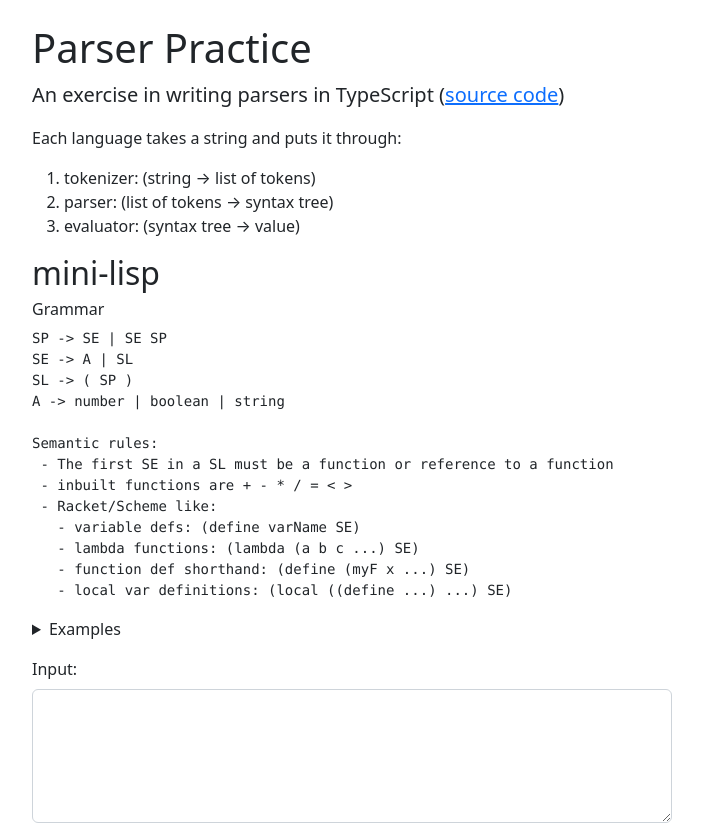
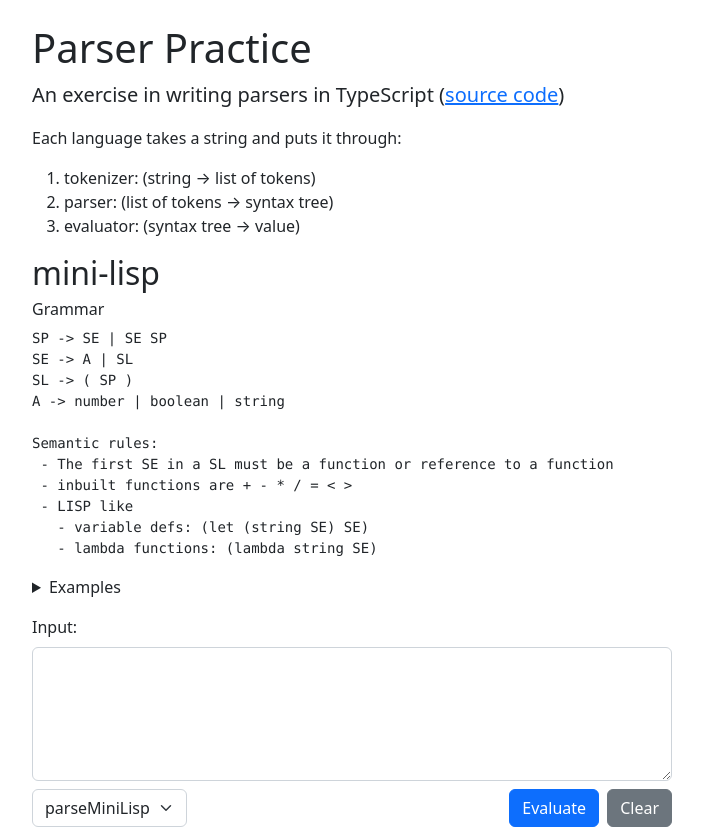
Before and after one commit to adueck/parser-practice, a React (Vite) app: page / in a window 1280 px wide. Shown: the top 829 px of the page, without its empty margins (50-753 px from the left). Built offline with nearby package versions, Linux system fonts and the light colour scheme.

Commit message:
simplify mini-lisp and fix functions, now recursion works

```diff
--- a/src/components/LanguageShowcase.tsx
+++ b/src/components/LanguageShowcase.tsx
@@ -41,7 +41,6 @@ function LanguageShowCase<T>({ tokenizer, parsers, evaluator, title, grammar, ex
     handleClear();
     setText(t);
   }
-  console.log({ result });
   return (
     <div className="mb-4" style={{ maxWidth: "40rem" }}>
       <h2>{title}</h2>
--- a/src/languages/comma-list/grammar.ts
+++ b/src/languages/comma-list/grammar.ts
@@ -1,16 +1,18 @@
 export const cListGrammar = `C -> [ES]
 ES -> ε | E ESTail
 ESTail -> ε | , E ESTail
-E -> n | C`
+E -> number | C`;
 
-// Alternate ES
-// ES -> E | ε
+// Alternate with double lookahead
+// C -> [ES]
+// ES -> ε | E
+// E -> I | I , E
+// I -> number | C
 
-// double lookahead
-// E -> number | number , E
-// single lookahead
-// E -> ε | number ETail
-// ETail -> ε | , number ETail
+// Alternate with double lookahead - non empty
+// C -> [ES]
+// ES -> I | I , E
+// I -> number | C
 
 export type CList = Element[];
 export type Element = number | CList;
--- a/src/languages/mini-lisp/evaluator.ts
+++ b/src/languages/mini-lisp/evaluator.ts
@@ -1,16 +1,17 @@
 import {
-    SP, SE, SL, A,
+    SP, SE, SL, A, Lambda
 } from "./grammar";
-import inbuiltFunctions from "./inbuilt-functions";
 
 // SP -> SE | SE SP
 // SE -> A | SL
 // SL -> ( SP )
 // A -> number | boolean | string
 
-type VarTable = Record<string, any>;
+type VarTable = Record<string, Value>;
 
-export function evaluateMiniLisp(sp: SP): (number | boolean)[] {
+type Value = number | boolean | Lambda;
+
+export function evaluateMiniLisp(sp: SP): Value[] {
     const varTable: VarTable = {};
 
     // evaluate root SP
@@ -19,9 +20,9 @@ export function evaluateMiniLisp(sp: SP): (number | boolean)[] {
         return v === null
             ? arr
             : [...arr, v];
-    }, [] as (number | boolean)[]);
+    }, [] as Value[]);
 
-    function evaluateSE(se: SE, localVars: VarTable): number | boolean | null {
+    function evaluateSE(se: SE, localVars: VarTable): Value {
         if (typeof se === "object") {
             return evaluateSL(se, localVars)
         } else {
@@ -29,97 +30,98 @@ export function evaluateMiniLisp(sp: SP): (number | boolean)[] {
         }
     }
 
-    function evaluateSL(sl: SL, localVars: VarTable): number | boolean | null {
-        const { content } = sl;
-        const [op, ...args] = content;
-        // SL is a define statement
-        if (op === "define") {
-            evaluateDefine(sl, localVars);
-            return null;
+    function evaluateSL(sl: SL, localVars: VarTable): Value {
+        const [f, ...elems] = sl.content;
+        if (typeof f !== "string") {
+            throw new Error("first element of S-Expr must be function name");
         }
-        if (op === "local") {
-            return evaluateLocal(args[0], args[1], localVars);
-        }
-        // SL is a regular SL, look for function
-        if (typeof op === "string") {
-            const inBuiltF = inbuiltFunctions[op];
-            if (inBuiltF) {
-                return inBuiltF(...args.map(a => evaluateSE(a, localVars)));
+        if (["+", "-", "*", "/", "=", "<", ">"].includes(f as string)) {
+            const a = evaluateSE(elems[0], localVars);
+            const b = evaluateSE(elems[1], localVars);
+            if (f === "=") {
+                return a === b;
+            }
+            if (typeof a !== "number" || typeof b !== "number") {
+                throw new Error("arguments must be numbers");
+            }
+            if (f === "+") {
+                return a + b;
+            }
+            if (f === "-") {
+                return a - b;
+            }
+            if (f === "*") {
+                return a * b;
+            }
+            if (f === "/") {
+                return a / b;
+            }
+            if (f === ">") {
+                return a > b;
+            }
+            if (f === "<") {
+                return a < b;
             }
         }
-        const opF = typeof op === "string"
-            ? localVars[op]
-            : op;
-        if (typeof opF === "object" && opF.content[0] === "lambda") {
-            return evaluateLambda(opF, args, localVars);
+        if (f === "if") {
+            return evaluateSE(elems[0], localVars)
+                ? evaluateSE(elems[1], localVars)
+                : evaluateSE(elems[2], localVars);
         }
-        throw new Error("first argument of SE must be a function")
+        if (f === "let") {
+            const decl = elems[0];
+            if (typeof decl !== "object") {
+                throw new Error("illegal let format");
+            }
+            const varName = decl.content[0];
+            const varVal = decl.content[1];
+            if (typeof varName !== "string") {
+                throw new Error("variable name must be string");
+            }
+            const newVars = {
+                ...localVars,
+                [varName]: evaluateSE(varVal, localVars),
+            }
+            const body = elems[1];
+            return evaluateSE(body, newVars);
+        }
+        if (f === "lambda") {
+            const arg = elems[0];
+            const body = elems[1];
+            if (typeof arg !== "string") {
+                throw new Error("function parameter must be a string");
+            }
+            return {
+                arg,
+                body,
+            };
+        }
+        const fv = localVars[f];
+        if (typeof fv !== "object") {
+            throw new Error(`function '${f}' not defined`);
+        }
+        return applyLambda(fv, elems[0], localVars);
     }
 
-    function evaluateA(a: A, localVars: VarTable): number | boolean | null {
+    function applyLambda(l: Lambda, v: SE, localVars: VarTable): Value {
+        const param = evaluateSE(v, localVars);
+        const newVars: VarTable = {
+            ...localVars,
+            [l.arg]: param,
+        };
+        console.log(`value is ${param}`);
+        return evaluateSE(l.body, newVars);
+    }
+
+    function evaluateA(a: A, localVars: VarTable): Value {
         if (typeof a === "number" || typeof a === "boolean") {
             return a;
         }
+        const val = localVars[a];
         if (localVars[a] === undefined) {
             throw new Error(`undefined variable ${a}`);
         }
-        return evaluateSE(localVars[a], localVars);
+        return val;
     }
 
-    function evaluateLocal(defines: SE, body: SE, localVars: VarTable): number | boolean | null {
-        if (typeof defines !== "object") {
-            throw new Error("defines section in local must be a list of define statements");
-        }
-        defines.content.forEach((line) => {
-            if (typeof line !== "object" || line.content[0] !== "define") {
-                throw new Error("each statement in defines section of local must be a define statement");
-            }
-            evaluateDefine(line, localVars);
-        });
-        return evaluateSE(body, localVars);
-    }
-
-    function evaluateDefine(sl: SL, localVars: VarTable) {
-        const [op, ...args] = sl.content;
-        const firstArg = args[0];
-        if (typeof firstArg === "object") {
-            // (define (x) ...) shorthand
-            const [fName, ...paramArgs] = firstArg.content;
-            if (typeof fName !== "string") {
-                throw new Error("function variable name must be a string");
-            }
-            localVars[fName] = {
-                content: [
-                    "lambda",
-                    { content: paramArgs },
-                    args[1]
-                ],
-            };
-        } else {
-            // regular define statement
-            if (typeof firstArg !== "string") {
-                throw new Error("variable name must be a string");
-            }
-            localVars[firstArg] = args[1];
-        }
-    }
-
-    function evaluateLambda(l: SE, args: SE[], localVars: VarTable): number | boolean | null {
-        const lambdaVars = {
-            ...localVars,
-        };
-        if (typeof l !== "object" || l.content[0] !== "lambda") {
-            throw new Error("not a lambda function");
-        }
-        const lArgs = l.content[1]
-        const lBody = l.content[2];
-        if (typeof lArgs !== "object" || lArgs.content.some(x => typeof x !== "string")) {
-            throw new Error("arguments of lambda expression must be all strings inside ( )");
-        }
-        const varNames = lArgs.content as string[];
-        varNames.forEach((varName, i) => {
-            lambdaVars[varName] = args[i];
-        });
-        return evaluateSE(lBody, lambdaVars);
-    }
 }
--- a/src/languages/mini-lisp/grammar.ts
+++ b/src/languages/mini-lisp/grammar.ts
@@ -8,11 +8,9 @@ A -> number | boolean | string
 Semantic rules:
  - The first SE in a SL must be a function or reference to a function
  - inbuilt functions are + - * / = < >
- - Racket/Scheme like:
-   - variable defs: (define varName SE)
-   - lambda functions: (lambda (a b c ...) SE)
-   - function def shorthand: (define (myF x ...) SE)
-   - local var definitions: (local ((define ...) ...) SE)
+ - LISP like
+   - variable defs: (let (string SE) SE)
+   - lambda functions: (lambda string SE)
 `;
 
 export type SP = SE[];
@@ -20,7 +18,12 @@ export type SP = SE[];
 export type SE = A | SL;
 
 export type SL = {
-    content: SP,
+  content: SP,
+};
+
+export type Lambda = {
+  arg: string,
+  body: SE,
 };
 
 export type A = boolean | string | number;
--- a/src/languages/mini-lisp/language.ts
+++ b/src/languages/mini-lisp/language.ts
@@ -14,55 +14,23 @@ export default {
             value: [5],
         },
         {
-            input: "(+ 1 5 4)",
+            input: "(+ 3 (- 8 1))",
             value: [10],
         },
         {
-            input: "(< 1 2 3 4 5)",
-            value: [true],
+            input: `(let
+  (fibb (lambda x (if (< x 3)
+                      x
+                      (+ (fibb (- x 2)) (fibb (- x 1))))))
+    (fibb 7))`,
+            value: [21],
         },
         {
-            input: "(< 1 2 4 3 5)",
-            value: [false],
-        },
-        {
-            input: "(- (* 2 (/ 10 2)) 5)",
-            value: [5],
-        },
-        {
-            input: `(define a (+ 4 6))
-(define b (* a 2))
-(* b 5)`,
-            value: [100],
-        },
-        {
-            input: `(define add1 (lambda (x) (+ x 1)))
-(add1 6)`,
-            value: [7],
-        },
-        {
-            input: `(define add (lambda (x y) (+ x y)))
-(add 2 4)`,
-            value: [6],
-        },
-        {
-            input: `(= (< 10 (+ 10 3)) t (= t t))
-(* 2 4)
-f
-`,
-            value: [true, 8, false],
-        },
-        {
-            input: `(local
-    ((define internalV1 10)
-     (define internalV2 20))
-(+ internalV1 internalV2))`,
-            value: [30],
-        },
-        {
-            input: `(define (average x y) (/ (+ x y) 2))
-(average 10 20)`,
-            value: [15],
+            input: `(- 10 1)
+(let (x 2)
+  (let (y 3)
+    (+ x y)))`,
+            value: [9, 5],
         },
     ],
     errors: [
--- a/src/lib/useTokens.ts
+++ b/src/lib/useTokens.ts
@@ -9,7 +9,6 @@ export function useTokens(tokens: Readonly<(string|number)[]>): {
     isEmpty: () => boolean,
 } {
     let [l, ...tt] = tokens;
-    console.log({ tokens });
     let ll: string | number | undefined = l;
     function match(t: string | number) {
         if (ll !== t) {
@@ -33,3 +32,33 @@ export function useTokens(tokens: Readonly<(string|number)[]>): {
         isEmpty,
     };
 }
+
+export function useTokensK(tokens: Readonly<(string|number)[]>): {
+    lookahead: (p: number) => string | number | undefined,
+    match: (t: string | number) => void,
+    consume: () => void,
+    isEmpty: () => boolean,
+} {
+    let p = 0;
+    function match(x: string | number) {
+        if (tokens[p] === x) {
+            throw new Error("Expected"+x);
+        }
+        consume();
+    }
+    function consume() {
+        p++;
+    }
+    function lookahead(i: number): string | number {
+        return tokens[0];
+    }
+    function isEmpty(): boolean {
+        return tokens[p] === undefined;
+    }
+    return {
+        lookahead,
+        match,
+        consume,
+        isEmpty,
+    };
+}
```
Also changed, not shown: src/languages/mini-lisp/inbuilt-functions.ts (deleted, +0 -49 lines).
